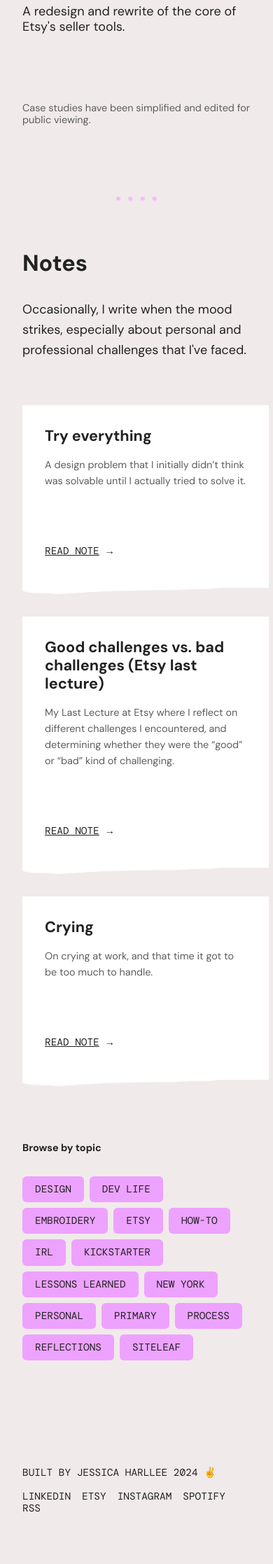
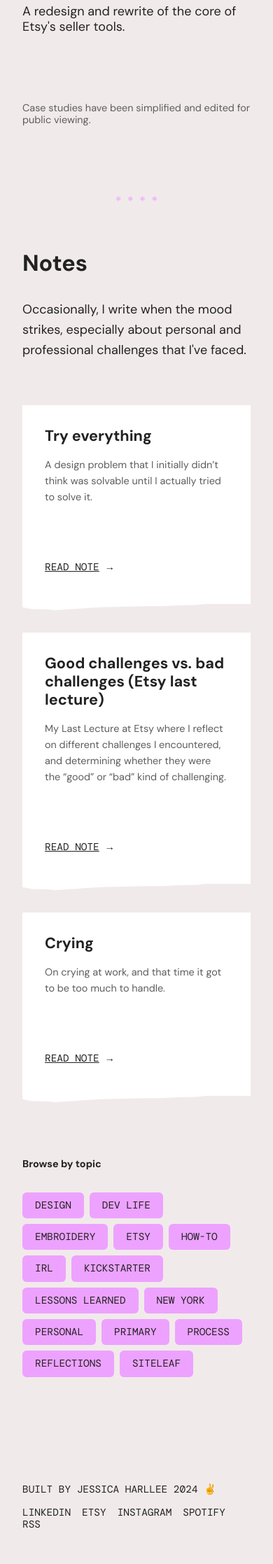
Before and after one commit to harllee/jessicaharllee.com, a Jekyll site: the page built from index.md, in a window 390 px wide. Shown: the part 2901-5136 px from the top of the page at 70% size. Built offline with Jekyll 4.4.1, drawn with Linux system fonts in a browser that asks for light colours; some web fonts are replaced; comment, search, counter and statistics services are not loaded; before the commit the page ends 5113 px from its top, so only the background shows below that.

Commit message:
only show gutters at higher breakpoints

```diff
--- a/_sass/modules/_grid.scss
+++ b/_sass/modules/_grid.scss
@@ -85,5 +85,7 @@
 }
 
 .jh-grid--gutters--large {
-	grid-column-gap: $spacer-4;
+	@include breakpoint-sm-up {
+		grid-column-gap: $spacer-4;
+	}
 }
```
